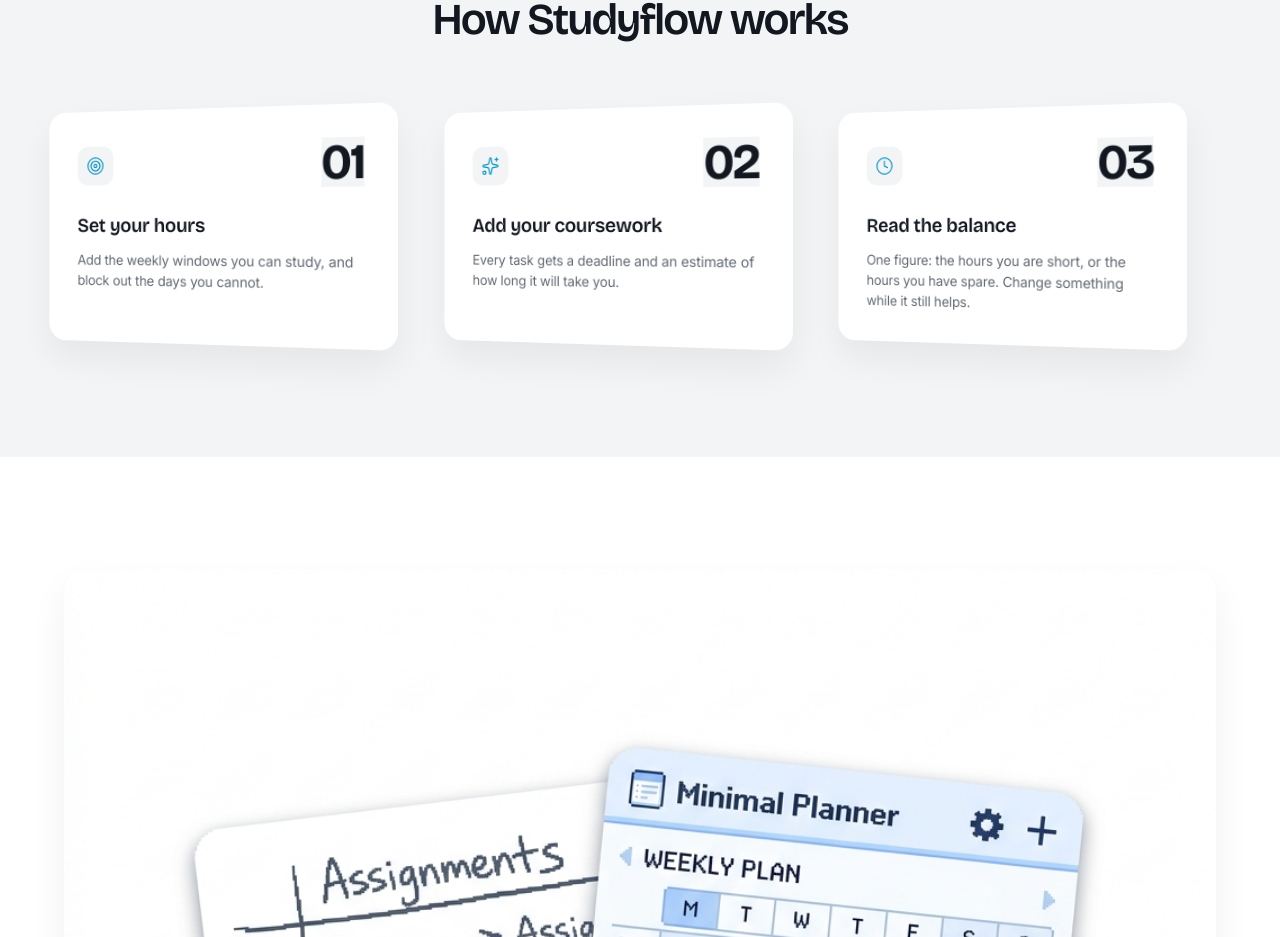
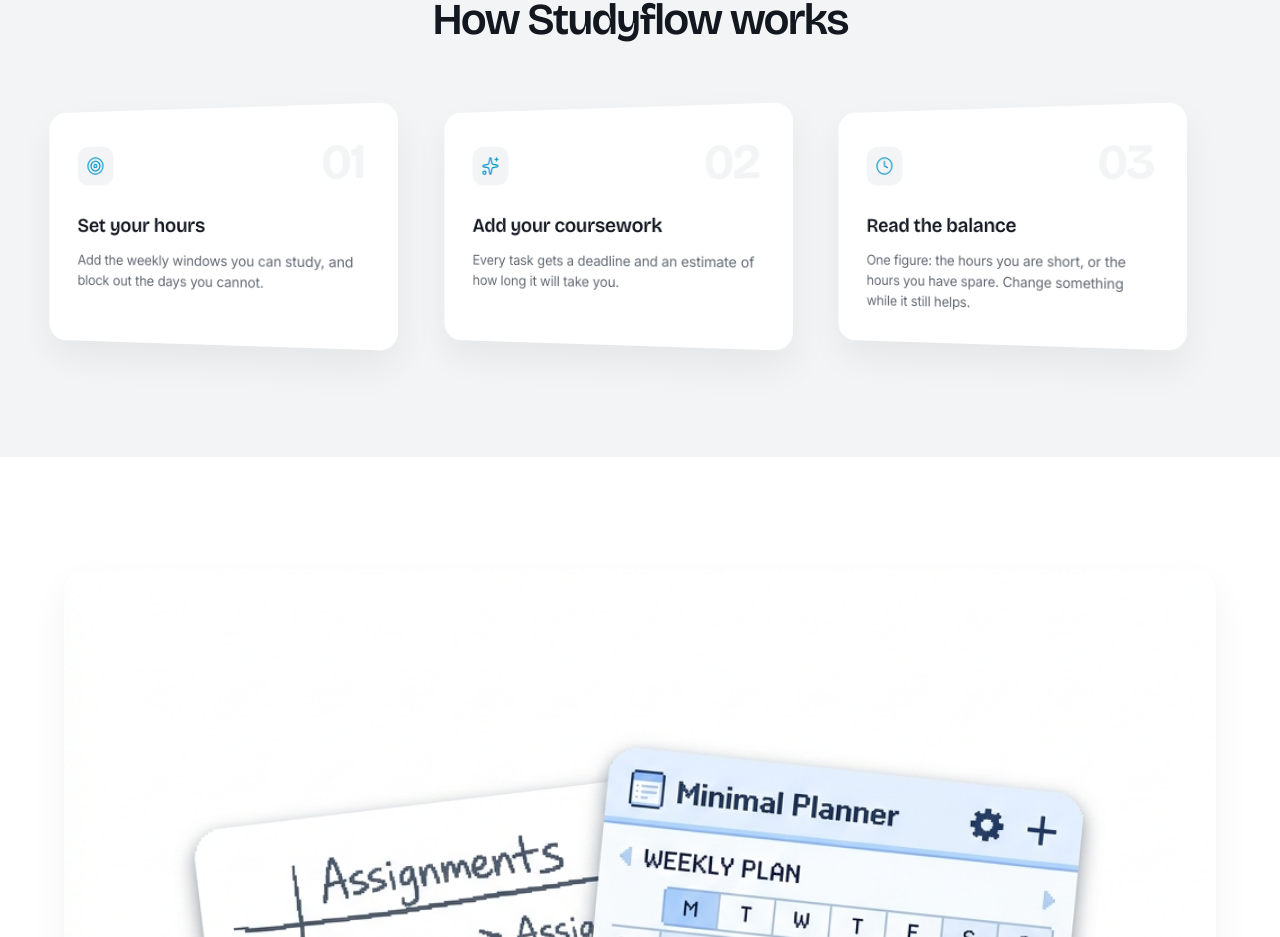
Before and after one commit to Vethya/studyflow, a Next.js app in the folder frontend/: page / in a window 1280 px wide. Shown: the part 2245-3182 px from the top of the page. Built offline with nearby package versions, Linux system fonts and the light colour scheme; no server answers.

Commit message:
fix(frontend): address theme review feedback

```diff
--- a/frontend/app/globals.css
+++ b/frontend/app/globals.css
@@ -339,6 +339,8 @@
   --landing-shadow: 0 18px 40px 0 oklch(0 0 0 / 0.7);
   --landing-shadow-hover: 0 22px 46px 0 oklch(0 0 0 / 0.85);
   --landing-hero: linear-gradient(180deg, oklch(0.13 0.03 255) 0%, oklch(0.07 0.015 255) 48%, oklch(0.01 0.004 262) 100%);
+  --auth-sky: linear-gradient(180deg, oklch(0.1 0.02 255) 0%, oklch(0.05 0.012 255) 48%, oklch(0 0 0) 100%);
+  --auth-shadow: 0 10px 40px 0 oklch(0 0 0 / 0.75);
 }
 
 :root {
@@ -369,6 +371,10 @@
 
   .landing-canvas {
     background: var(--landing-canvas);
+  }
+
+  .landing-canvas-text {
+    color: var(--landing-canvas);
   }
 
   .landing-surface {
--- a/frontend/app/page.tsx
+++ b/frontend/app/page.tsx
@@ -525,7 +525,7 @@
                   <div className="w-10 h-10 rounded-lg landing-canvas flex items-center justify-center">
                     <item.icon className="w-5 h-5 landing-accent" />
                   </div>
-                  <span className="step-number font-[family-name:var(--font-display)] text-[48px] font-bold landing-canvas leading-none tracking-[-0.04em]">
+                  <span className="step-number font-[family-name:var(--font-display)] text-[48px] font-bold landing-canvas-text leading-none tracking-[-0.04em]">
                     {item.step}
                   </span>
                 </div>
```
